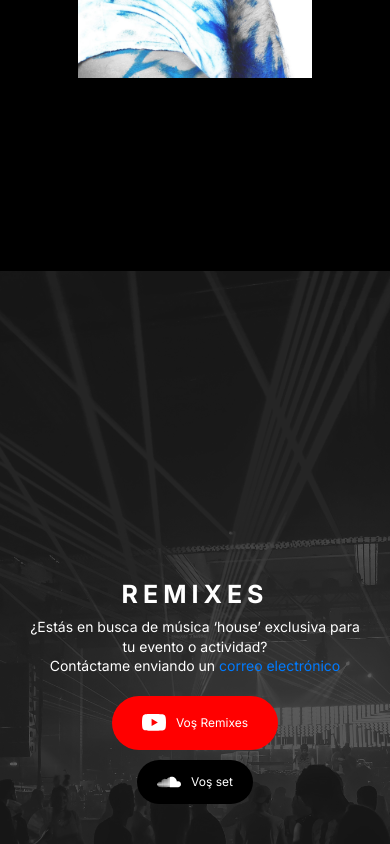
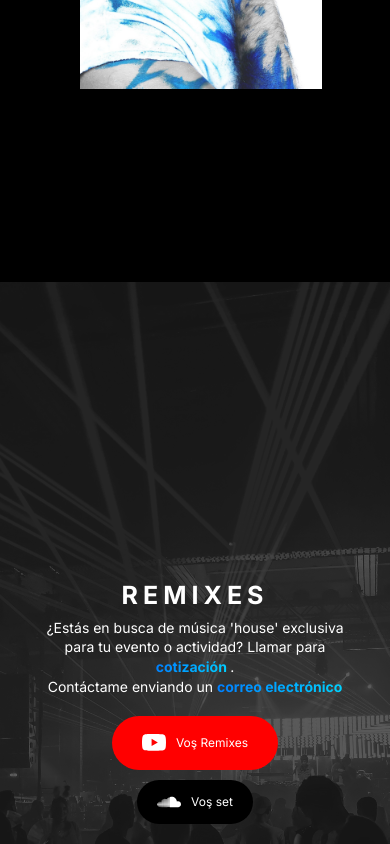
Before and after one commit to jrobles0717/Vos-Website, a React (Vite) app: page / in a window 390 px wide. Shown: the part 1156-2000 px from the top of the page. Built offline with nearby package versions, Linux system fonts and the light colour scheme.

Commit message:
Added phone number on Hero and Remixes section

```diff
--- a/css/style.css
+++ b/css/style.css
@@ -168,10 +168,7 @@ Large: 1.8
   padding: 0.8rem 1.2rem;
   cursor: pointer;
   font-size: 1.6rem;
-  transition:
-    background-color 0.3s,
-    color 0.3s,
-    transform 0.3s; /* Smooth hover effects */
+  transition: background-color 0.3s, color 0.3s, transform 0.3s; /* Smooth hover effects */
 }
 
 .lang-btn:hover {
@@ -333,9 +330,7 @@ Large: 1.8
   align-items: center; /* Center items horizontally */
   justify-content: center; /* Center items vertically */
   opacity: 0; /* Initially hidden */
-  transition:
-    opacity 0.5s ease,
-    transform 0.5s ease; /* Smooth fade-in and slide-in effect */
+  transition: opacity 0.5s ease, transform 0.5s ease; /* Smooth fade-in and slide-in effect */
 }
 
 .success-msg--active {
@@ -438,6 +433,42 @@ Large: 1.8
   column-gap: 2.4rem;
 }
 
+.phone-link {
+  color: #007bff;
+  text-decoration: none;
+  cursor: pointer;
+  font-weight: 600;
+  position: relative;
+  background: linear-gradient(120deg, #007bff, #00d4ff);
+  -webkit-background-clip: text;
+  -webkit-text-fill-color: transparent;
+  background-clip: text;
+  transition: all 0.3s ease;
+}
+
+.phone-link::after {
+  content: "";
+  position: absolute;
+  width: 100%;
+  height: 2px;
+  bottom: -2px;
+  left: 0;
+  background: linear-gradient(120deg, #007bff, #00d4ff);
+  transform: scaleX(0);
+  transform-origin: right;
+  transition: transform 0.3s ease;
+}
+
+.phone-link:hover::after {
+  transform: scaleX(1);
+  transform-origin: left;
+}
+
+.phone-link:hover {
+  transform: translateY(-2px);
+  filter: brightness(1.2);
+}
+
 /****************************/
 /* REMIX SECTION */
 /****************************/
@@ -504,19 +535,39 @@ Large: 1.8
 }
 
 .email-link {
-  color: #007bff; /* Initial color */
+  color: #007bff;
   text-decoration: none;
-  transition:
-    transform 0.3s ease,
-    color 0.3s ease,
-    opacity 0.3s ease; /* Smooth transition for transform, color, and opacity */
-  display: inline-block; /* Ensures transform applies correctly */
+  cursor: pointer;
+  font-weight: 600;
+  position: relative;
+  background: linear-gradient(120deg, #007bff, #00d4ff);
+  -webkit-background-clip: text;
+  -webkit-text-fill-color: transparent;
+  background-clip: text;
+  transition: all 0.3s ease;
+}
+
+.email-link::after {
+  content: "";
+  position: absolute;
+  width: 100%;
+  height: 2px;
+  bottom: -2px;
+  left: 0;
+  background: linear-gradient(120deg, #007bff, #00d4ff);
+  transform: scaleX(0);
+  transform-origin: right;
+  transition: transform 0.3s ease;
+}
+
+.email-link:hover::after {
+  transform: scaleX(1);
+  transform-origin: left;
 }
 
 .email-link:hover {
-  color: #37b0e9; /* Color change on hover */
-  transform: scale(1.02); /* Slightly increase the size */
-  opacity: 0.7; /* Fade effect */
+  transform: translateY(-2px);
+  filter: brightness(1.2);
 }
 
 .youtube-button {
--- a/src/i18n.jsx
+++ b/src/i18n.jsx
@@ -23,7 +23,8 @@ i18n.use(initReactI18next).init({
           "Voş, pronounced 'vosh', was born and raised in San Juan, Puerto Rico. He started writing songs at the age of 16 and, after 11 years of connecting individually with music and lyrics, he is finally exposing himself as an artist. Due to his curiosity and desire to create eccentric sound proposals, his musical genre lands in experimental music that brings together genres such as House, Soul, Electronic, Rock, R&B, and Jazz. And all of this, with his Caribbean touch.",
         remixTitle: "REMIXES",
         remixDescription:
-          "Are you looking for exclusive ‘house’ music for your event or activity?",
+          "Are you looking for exclusive 'house' music for your event or activity? Call for a",
+        quotationWord: "quote",
         listenOnYoutube: "Voş Remixes", // Updated key for YouTube remixes
         contactText:
           "Contact me by sending an <a href='mailto:esvoshmusic@gmail.com' class='email-link'>email</a>",
@@ -64,7 +65,8 @@ i18n.use(initReactI18next).init({
           "Voş, pronunciado 'vosh', nació y creció en San Juan, Puerto Rico. Empezó a escribir canciones a los 16 años y, luego de 11 años de conectar individualmente con la música y las letras, finalmente, se está exponiendo como artista. Debido a su curiosidad y ganas de crear propuestas sonoras excéntricas, su género musical aterriza en la música experimental que reúne géneros como el House, Soul, Electrónica, Rock, R&B, y Jazz. Y todo esto, con su toque caribeño.",
         remixTitle: "REMIXES",
         remixDescription:
-          "¿Estás en busca de música ‘house’ exclusiva para tu evento o actividad?",
+          "¿Estás en busca de música 'house' exclusiva para tu evento o actividad? Llamar para",
+        quotationWord: "cotización",
         listenOnYoutube: "Voş Remixes", // Updated key for YouTube remixes in Spanish
         contactText:
           "Contáctame enviando un <a href='mailto:esvoshmusic@gmail.com' class='email-link'>correo electrónico</a>",
--- a/src/view/Hero.jsx
+++ b/src/view/Hero.jsx
@@ -6,6 +6,7 @@ import {
   BsFacebook,
   BsFillCheckCircleFill,
   BsInstagram,
+  BsTelephone,
   BsTiktok,
   BsYoutube,
 } from "react-icons/bs";
@@ -117,6 +118,9 @@ function Hero() {
             </div>
           </div>
           <div className="hero-icons" data-aos="fade-up" data-aos-delay="400">
+            <a href="tel:+17875982086" className="icon">
+              <BsTelephone size={22} className="icon--component" />
+            </a>
             <a
               href="https://on.soundcloud.com/NZCS9Wh211SsEW8C7"
               target="_blank"
--- a/src/view/Remix.jsx
+++ b/src/view/Remix.jsx
@@ -23,7 +23,11 @@ const Remix = () => {
           {/* Add AOS animation here */}
           <h1 className="remix-title">{t("remixTitle")}</h1>
           <p className="statement">
-            {t("remixDescription")}
+            {t("remixDescription")}{" "}
+            <a href="tel:+17875982086" className="phone-link">
+              {t("quotationWord")} {/* "cotización" o "quote" */}
+            </a>
+            .
             <br />
             <span
               className="booking-text"
```
